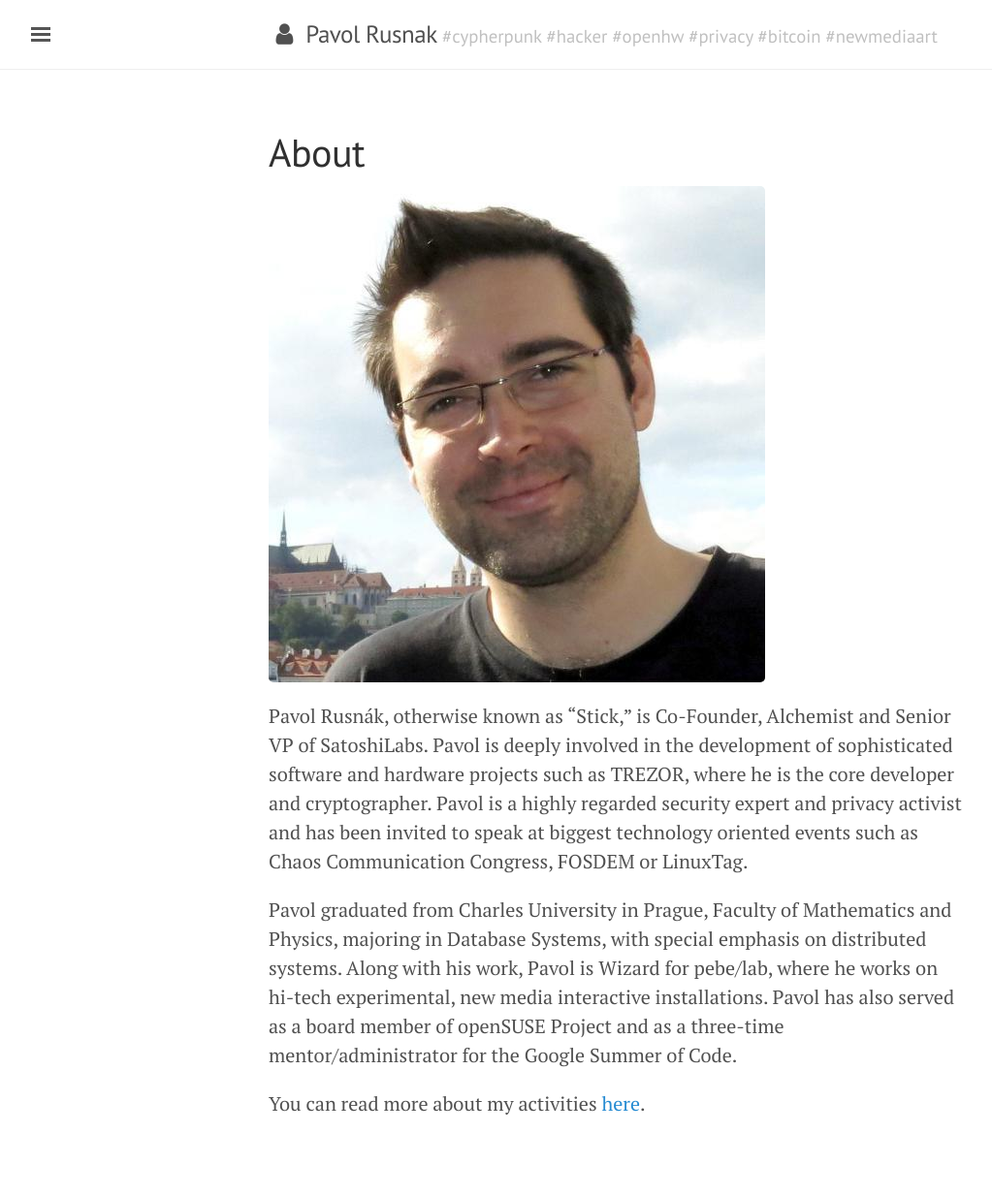
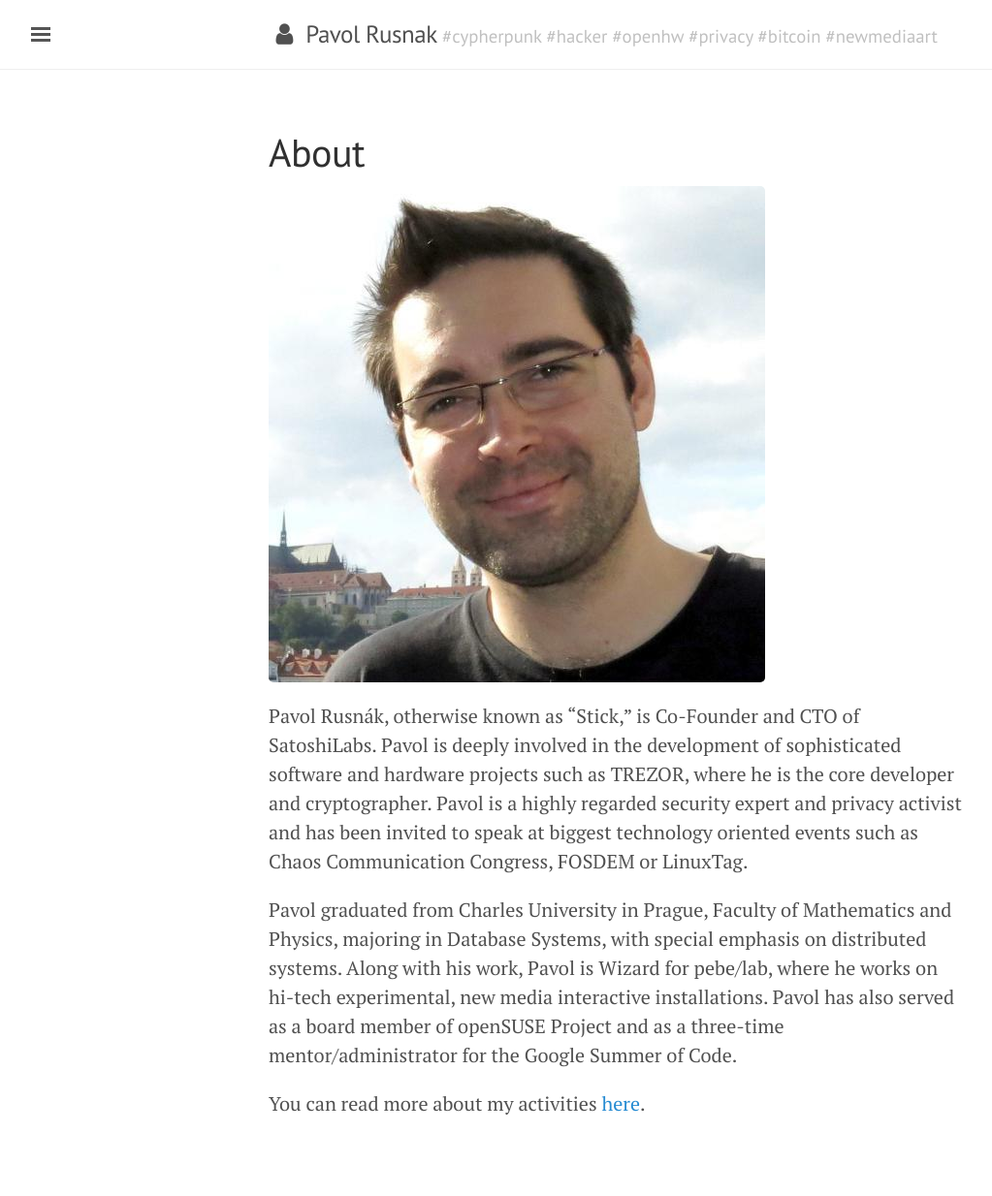
Before and after one commit to prusnak/rusnak.io, a Jekyll site: the page built from about.md, in a window 1280 px wide. Shown: the whole page at 97% size, without its empty margins (3-1026 px from the left). Built offline with Jekyll 4.4.1, drawn with Linux system fonts in a browser that asks for light colours; nearby versions of some CDN libraries.

Commit message:
alchemist -> CTO

```diff
--- a/about.md
+++ b/about.md
@@ -5,8 +5,8 @@ title: About
 
 ![photo](/assets/photo.jpg)
 
-Pavol Rusnák, otherwise known as "Stick," is Co-Founder, Alchemist and
-Senior VP of SatoshiLabs. Pavol is deeply involved in the development of
+Pavol Rusnák, otherwise known as "Stick," is Co-Founder and CTO
+of SatoshiLabs. Pavol is deeply involved in the development of
 sophisticated software and hardware projects such as TREZOR, where he is
 the core developer and cryptographer. Pavol is a highly regarded
 security expert and privacy activist and has been invited to speak at
--- a/cargo/cv/index.html
+++ b/cargo/cv/index.html
@@ -58,7 +58,7 @@
       <dd class="clear"></dd>
       <dt>Work Experience</dt>
       <dd>
-        <h2>SatoshiLabs<span>Alchemist, 2012 - present</span></h2>
+        <h2>SatoshiLabs<span>CTO, 2012 - present</span></h2>
         <ul>
           <li>changing the world via Bitcoin related projects</li>
         </ul>
```
